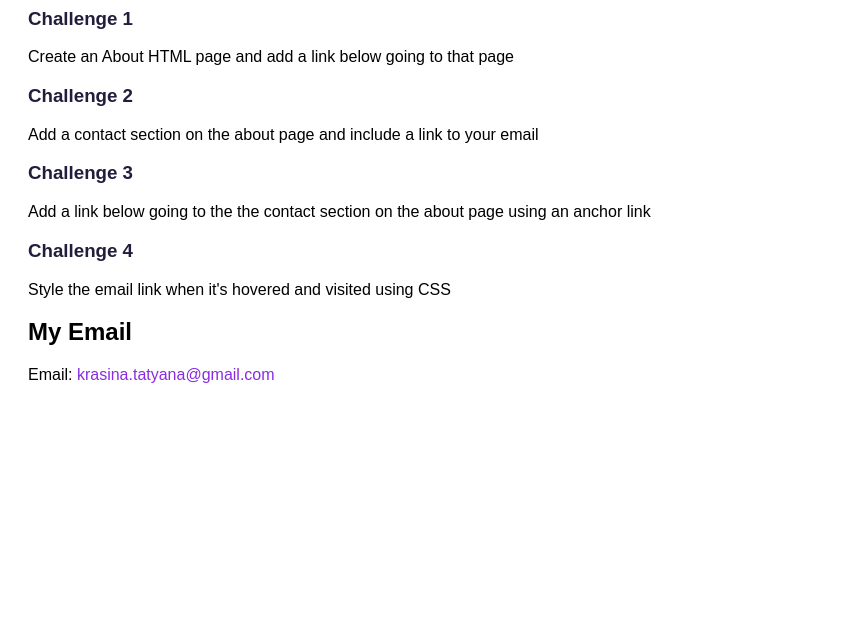
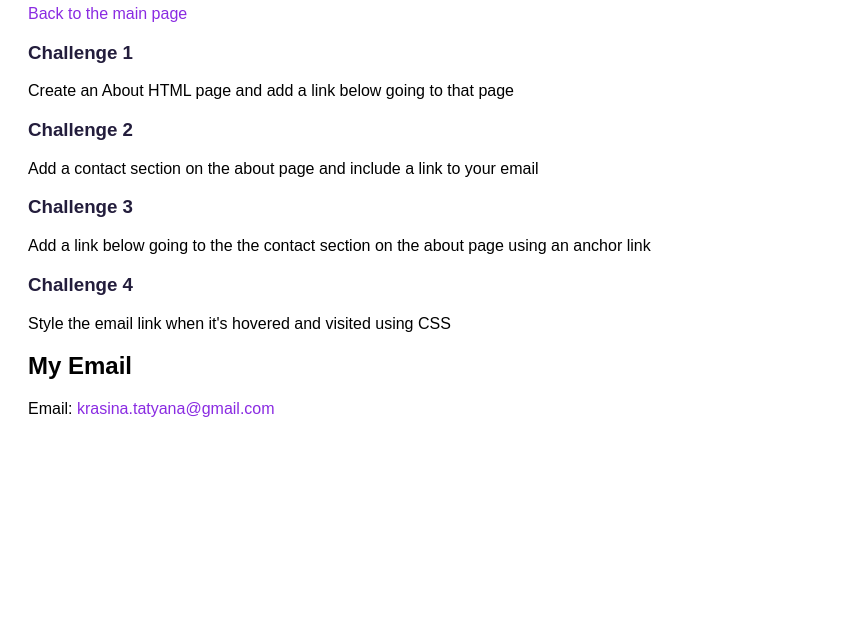
Before and after one commit to iCodingUpdate/basiclinks, a plain HTML site: page about.html in a window 1280 px wide. Shown: the part 161-800 px from the top of the page, without its empty margins (0-856 px from the left). Drawn offline with Linux system fonts and the light colour scheme.

Commit message:
links added

```diff
--- a/about.html
+++ b/about.html
@@ -9,6 +9,7 @@
   <body>
     <img src="images/logo.png" alt="SheCodes Logo" class="logo" />
     <h1>Advanced HTML Links</h1>
+    <p><a href="index.html">Back to the main page</a></p>
 
     <h3>Challenge 1</h3>
     <p>Create an About HTML page and add a link below going to that page</p>
```
